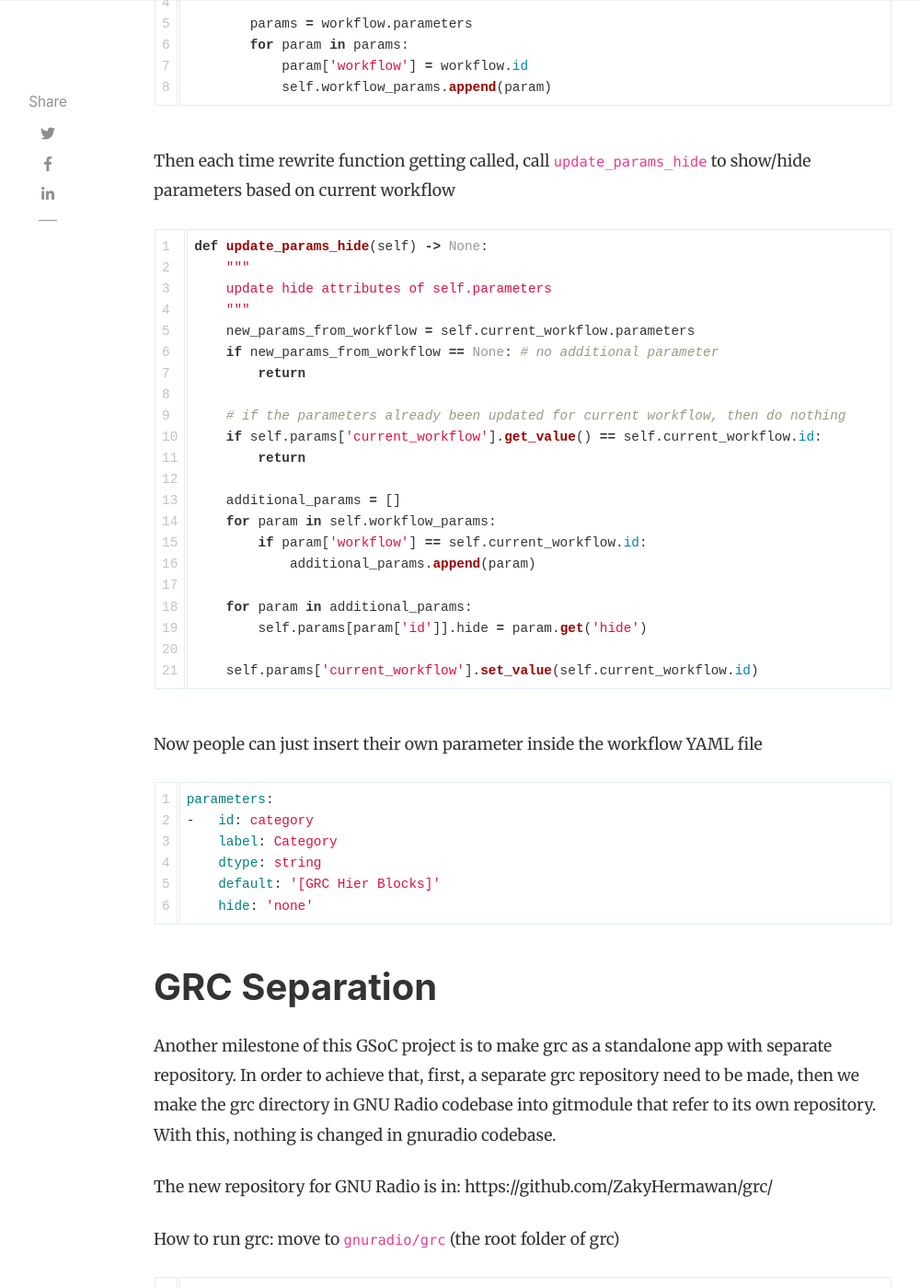
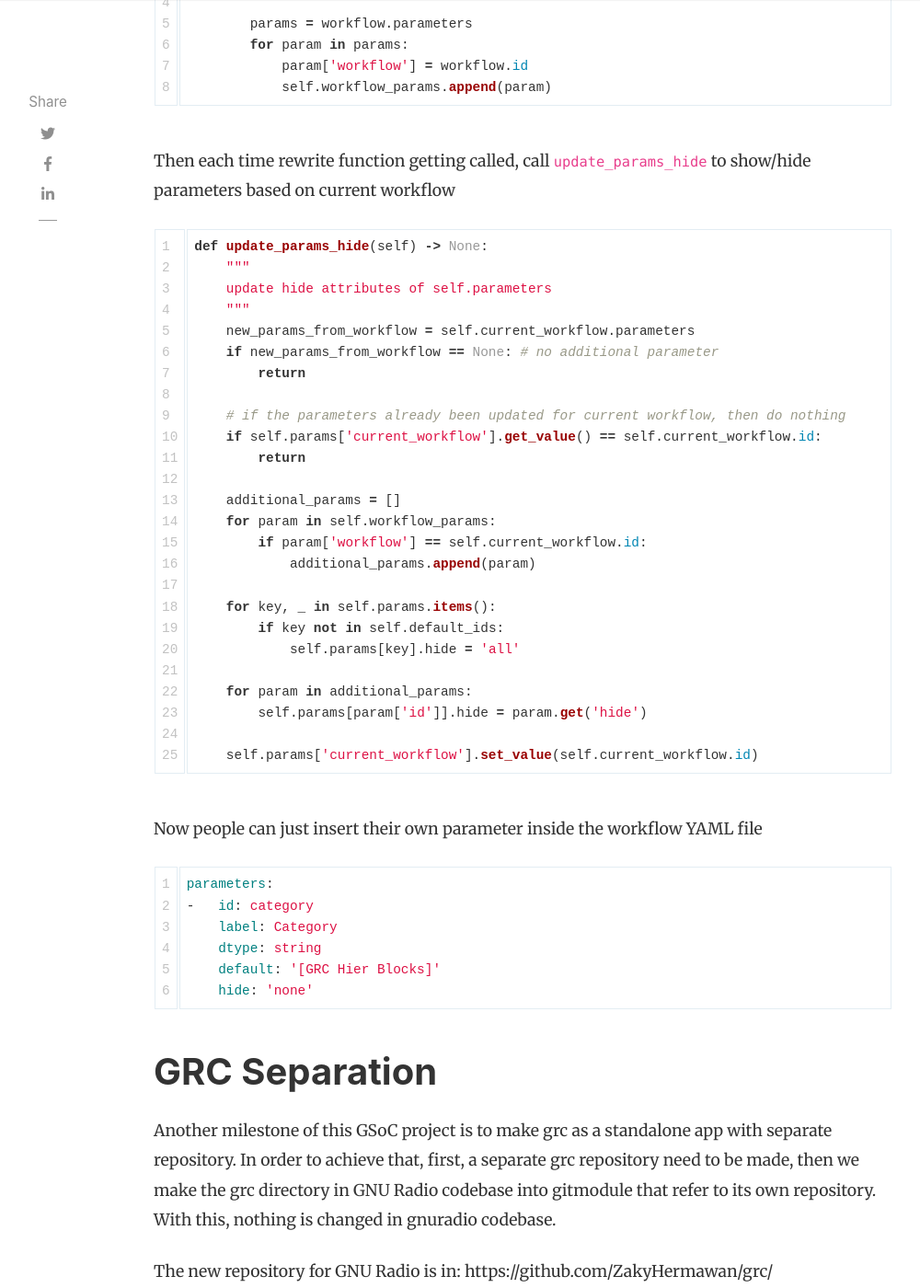
Before and after one commit to ZakyHermawan/ZakyHermawan.github.io, a Jekyll site: the page built from _posts/2024-06-8-week-2-workflow-separation-improvement-and-grc-separation.md, in a window 1280 px wide and 1400 px high, scrolled down 1821 px. Shown: the whole window at 92% size, without its empty margins (118-1118 px from the left). Built offline with Jekyll 4.4.1, drawn with Linux system fonts in a browser that asks for light colours; nearby versions of some CDN libraries; comment, search, counter and statistics services are not loaded.

Commit message:
update update_params_hide method
Signed-off-by: ZakyHermawan <zaky.hermawan9615@gmail.com>

```diff
--- a/_posts/2024-06-8-week-2-workflow-separation-improvement-and-grc-separation.md
+++ b/_posts/2024-06-8-week-2-workflow-separation-improvement-and-grc-separation.md
@@ -58,6 +58,10 @@ def update_params_hide(self) -> None:
         if param['workflow'] == self.current_workflow.id:
             additional_params.append(param)
 
+    for key, _ in self.params.items():
+        if key not in self.default_ids:
+            self.params[key].hide = 'all'
+
     for param in additional_params:
         self.params[param['id']].hide = param.get('hide')
 
```
